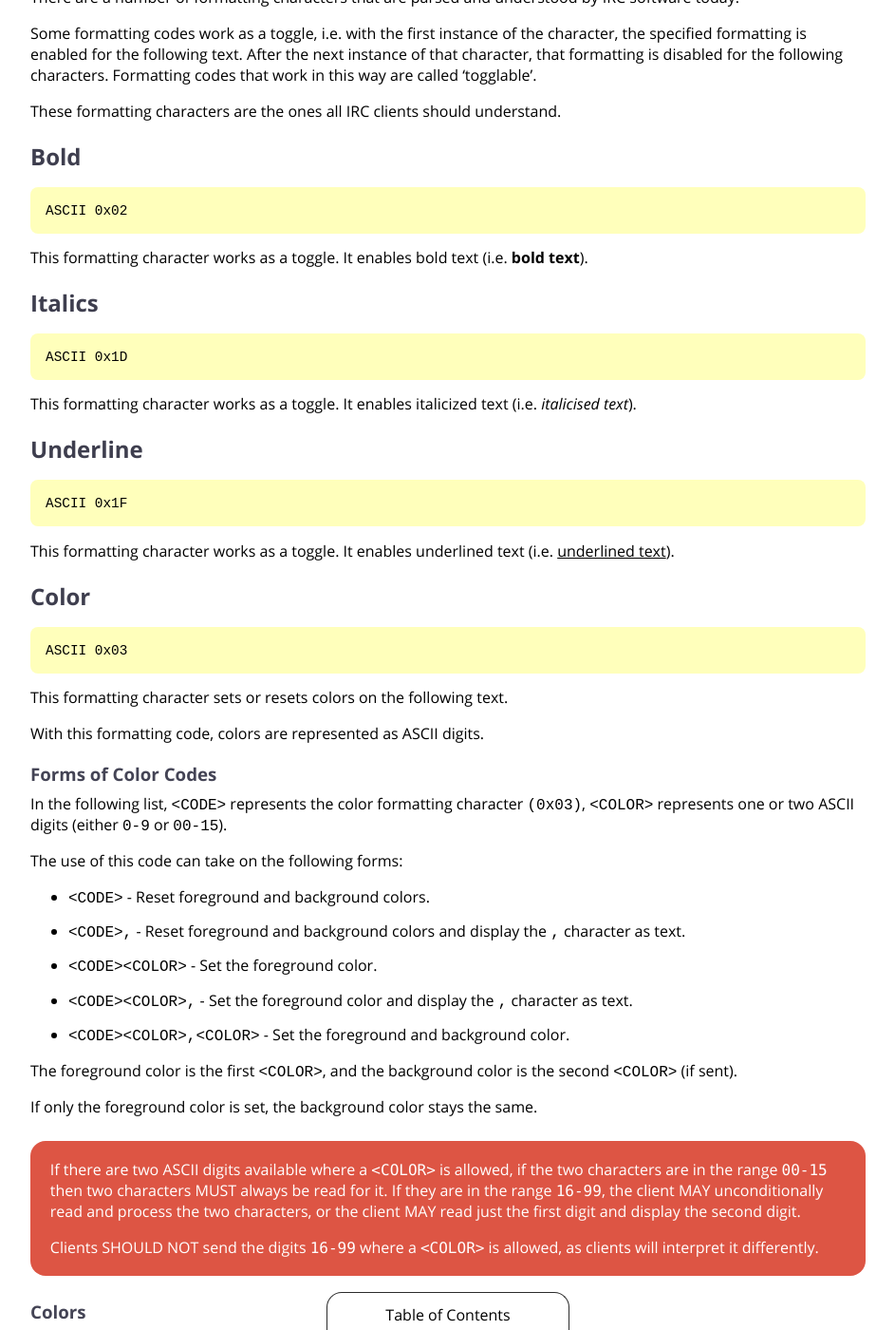
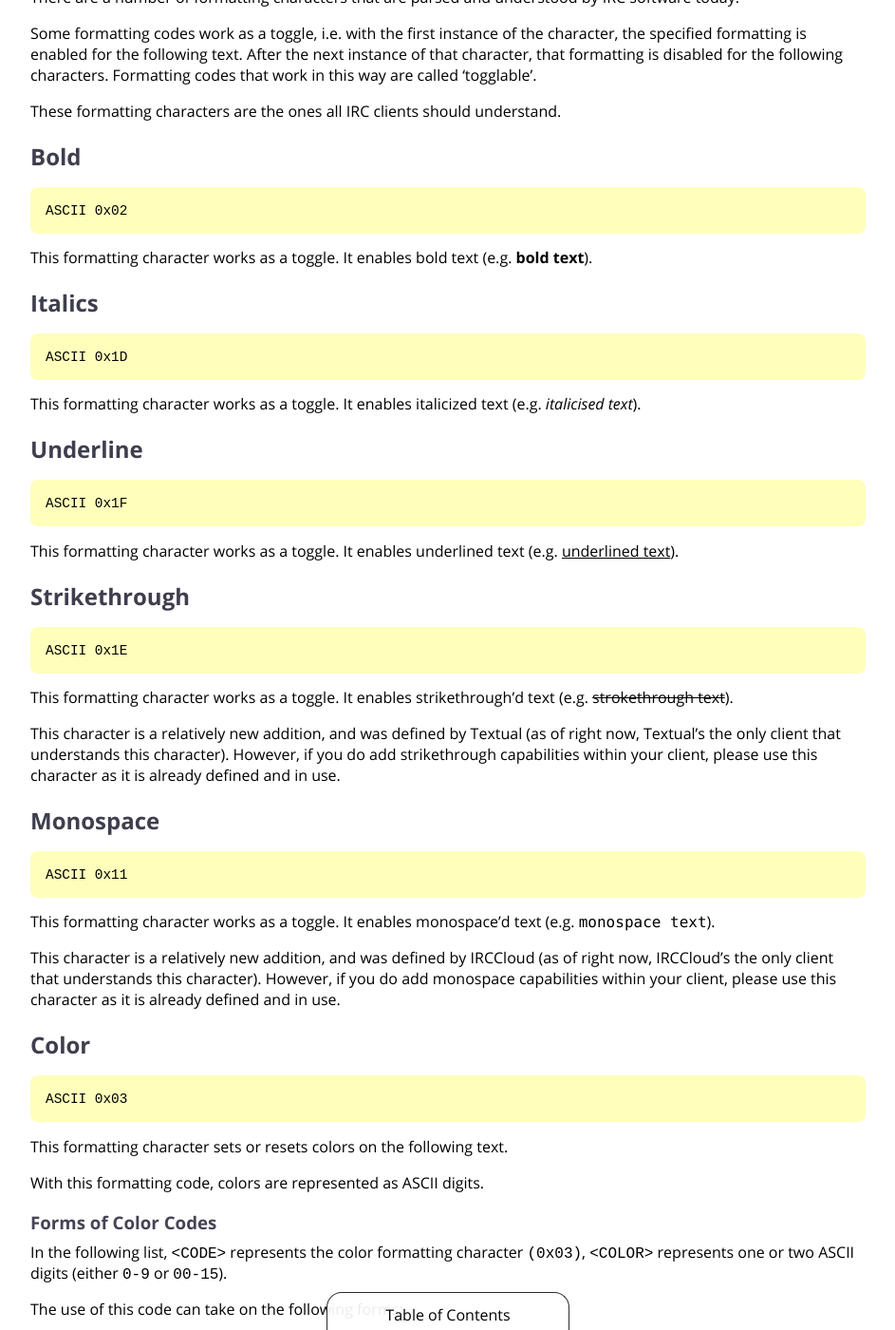
Before and after one commit to ircdocs/modern-irc, a Jekyll site: the page built from formatting.md, in a window 1280 px wide and 1400 px high, scrolled down 2512 px. Shown: the whole window at 95% size, without its empty margins (168-1111 px from the left). Built offline with Jekyll 4.4.1, drawn with Linux system fonts in a browser that asks for light colours.

Commit message:
formatting: Add Strikethrough and Monospace

```diff
--- a/formatting.md
+++ b/formatting.md
@@ -113,19 +113,35 @@ These formatting characters are the ones all IRC clients should understand.
 
     ASCII 0x02
 
-This formatting character works as a toggle. It enables bold text (i.e. <strong>bold text</strong>).
+This formatting character works as a toggle. It enables bold text (e.g. <strong>bold text</strong>).
 
 ## Italics
 
     ASCII 0x1D
 
-This formatting character works as a toggle. It enables italicized text (i.e. <em>italicised text</em>).
+This formatting character works as a toggle. It enables italicized text (e.g. <em>italicised text</em>).
 
 ## Underline
 
     ASCII 0x1F
 
-This formatting character works as a toggle. It enables underlined text (i.e. <u>underlined text</u>).
+This formatting character works as a toggle. It enables underlined text (e.g. <u>underlined text</u>).
+
+## Strikethrough
+
+    ASCII 0x1E
+
+This formatting character works as a toggle. It enables strikethrough'd text (e.g. <span style="text-decoration: line-through">strokethrough text</span>).
+
+This character is a relatively new addition, and was defined by Textual (as of right now, Textual's the only client that understands this character). However, if you do add strikethrough capabilities within your client, please use this character as it is already defined and in use.
+
+## Monospace
+
+    ASCII 0x11
+
+This formatting character works as a toggle. It enables monospace'd text (e.g. <tt>monospace text</tt>).
+
+This character is a relatively new addition, and was defined by IRCCloud (as of right now, IRCCloud's the only client that understands this character). However, if you do add monospace capabilities within your client, please use this character as it is already defined and in use.
 
 ## Color
 
```
